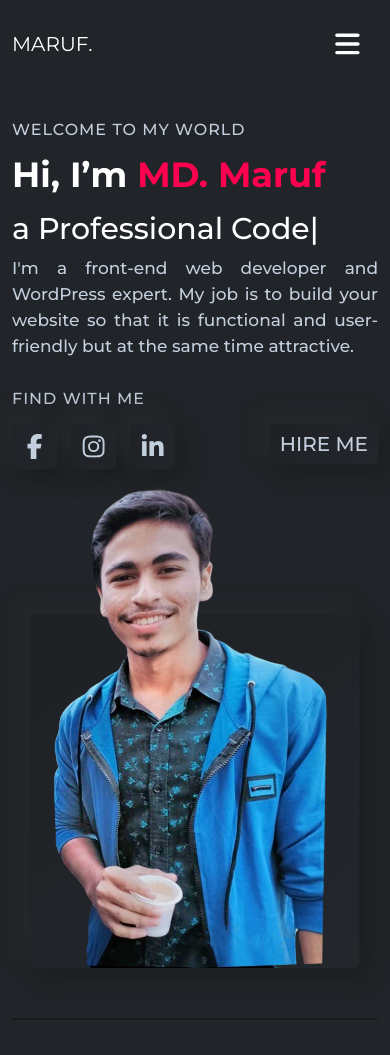
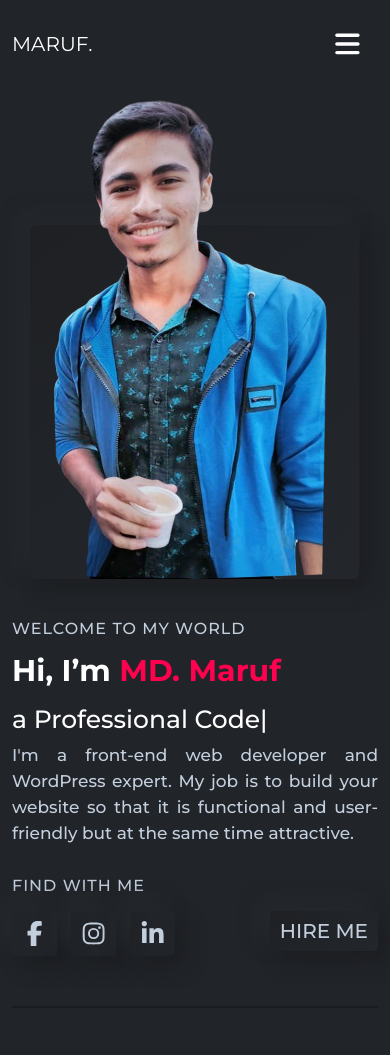
Before and after one commit to mdmaruf641/maruf641, a plain HTML site: page index.html in a window 390 px wide. Shown: the top 1055 px of the page. Drawn offline with Linux system fonts and the light colour scheme.

Commit message:
order added

```diff
--- a/css/responsive.css
+++ b/css/responsive.css
@@ -15,11 +15,11 @@
     letter-spacing: 1px;
   }
   #home .banner-left h1{
-    font-size: 35px;
+    font-size: 30px;
     margin: 15px 0;
   }
   #home .banner-left h2{
-    font-size: 30px;
+    font-size: 25px;
   }
   #home .banner-left p{
     font-size: 17px;
--- a/index.html
+++ b/index.html
@@ -110,7 +110,12 @@
     <section id="home">
       <div class="container">
         <div class="row">
-          <div class="col-lg-6 banner-left">
+          <div class="col-lg-6 order-sm-2 order-md-1 order-lg-2 banner-right">
+            <div class="banner-img">
+              <img class="w-75 bnr-img"  src="images/my.png" alt="">
+            </div>
+          </div>
+          <div class="col-lg-6 order-sm-1 order-md-2 order-lg-1 banner-left">
             <h6>WELCOME TO MY WORLD</h6>
             <h1>Hi, I’m<span class="name"> MD. Maruf</span></h1>
             <h2>a <span class="typed"></span></h2>
@@ -124,11 +129,7 @@
 
             </div>
           </div>
-          <div class="col-lg-6 banner-right">
-            <div class="banner-img">
-              <img class="w-75 bnr-img"  src="images/my.png" alt="">
-            </div>
-          </div>
+
         </div>
         <hr class="dvdr">
       </div>
```
